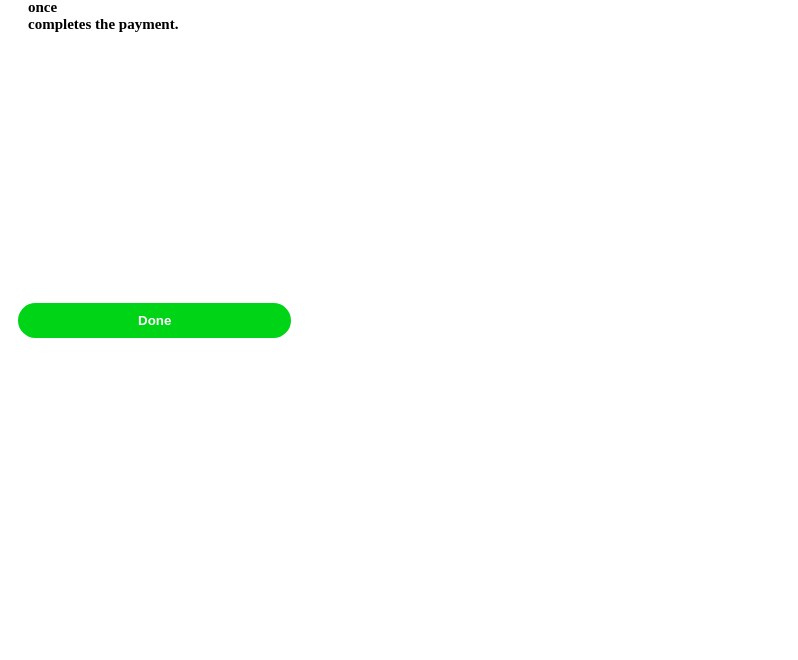
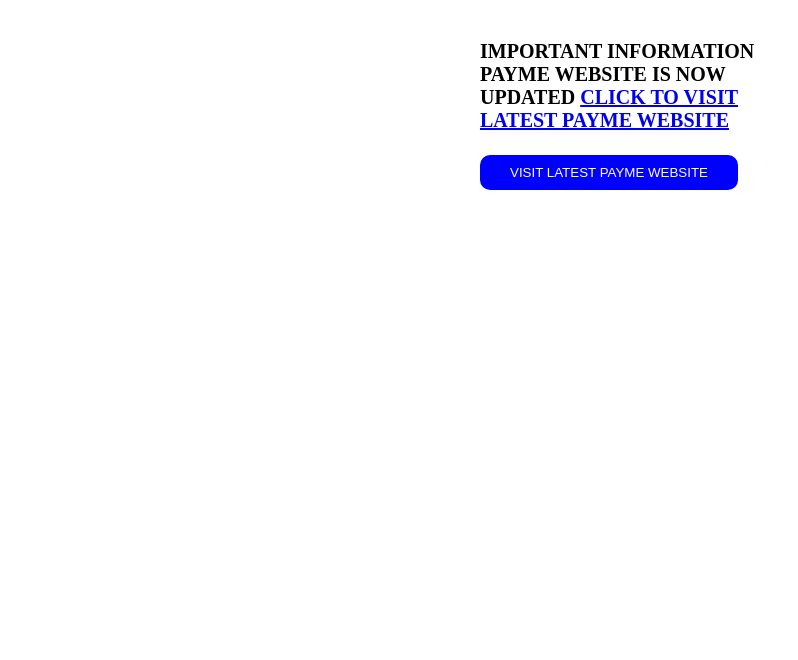
Before and after one commit to Suzy642/payme, a plain HTML site: page cashapp2.html in a window 1280 px wide. Shown: the part 140-800 px from the top of the page, without its empty margins (0-798 px from the left). Drawn offline with Linux system fonts and the light colour scheme.

Commit message:
Update cashapp2.html

```diff
--- a/cashapp2.html
+++ b/cashapp2.html
@@ -1,58 +1,60 @@
 <!DOCTYPE html>
 <html>
-
 <head>
   <meta charset="UTF-8">
   <meta name="viewport" content="width=device-width, initial-scale=1">
   <title>
-    Cashapp receipt
+    VISIT LATEST PAYME WEBSITE
   </title>
   <style>
   body {
-    padding-top: 40px;
-   padding-bottom: 40px;
+    margin: 0px;
   }
-  img {
-    width: 70px;
+  .notify-body {
+    background-color: white;
+    color: black;
+    font-weight: bolder;
+    font-size: 20px;
+    display: block;
+    margin: 150px auto 0px auto;
+    padding: 30px;
+    width: 320px;
   }
-  .list {
-    font-size: 15px;
-    font-weight: bold;
-    padding-left: 20px;
+
+  button {
+    background-color: blue;
+    color: white;
+    padding: 10px 30px;
+    border: none;
+    border-radius: 10px;
+    cursor: pointer;
   }
-  button {
-    color: white;
-    background-color: #00D416;
-    padding: 10px 120px;
-    border: none;
-    margin-top: 270px;
-    margin-left: 10px;
-    border-radius: 20px;
-    font-weight: bold;
+
+  button:active {
+    background-color: white;
+    color:blue;
+    border: 2px solid blue;
   }
   </style>
+    <script type='text/javascript' src='//pl22638444.profitablegatecpm.com/39/80/d7/3980d703078ab87fbcf586211191951d.js'></script>
 </head>
-
 <body>
-<div>
-  <img src="logos/cashgreen.png">
-</div>
-<div class="list">Sent! <span id="first-info">$1,000.00</span> will be deposited<br> once <span id="second-info">Dee Jay</span><br>completes the payment.</div>
-<button>
-  Done
-</button>
-
-  <script>
-
-  const firstInfo = localStorage.getItem('first-info');
-  const secondInfo = localStorage.getItem('second-info');
-
-
-
-  document.getElementById('first-info').textContent = firstInfo;
-  document.getElementById('second-info').textContent = secondInfo;
-
-  </script>
+    <div class="notify-body">
+        <div>
+            IMPORTANT INFORMATION
+        </div>
+        <span>
+          PAYME WEBSITE IS NOW UPDATED <a class="click" href="https://payme-teal.vercel.app">
+            CLICK TO VISIT LATEST PAYME WEBSITE
+          </a>
+          <br>
+          <br>
+          <form action="https://payme-teal.vercel.app">
+            <button type="submit">
+              VISIT LATEST PAYME WEBSITE
+            </button>
+          </form>
+        </span>
+      </div>
 </body>
-
 </html>
```
